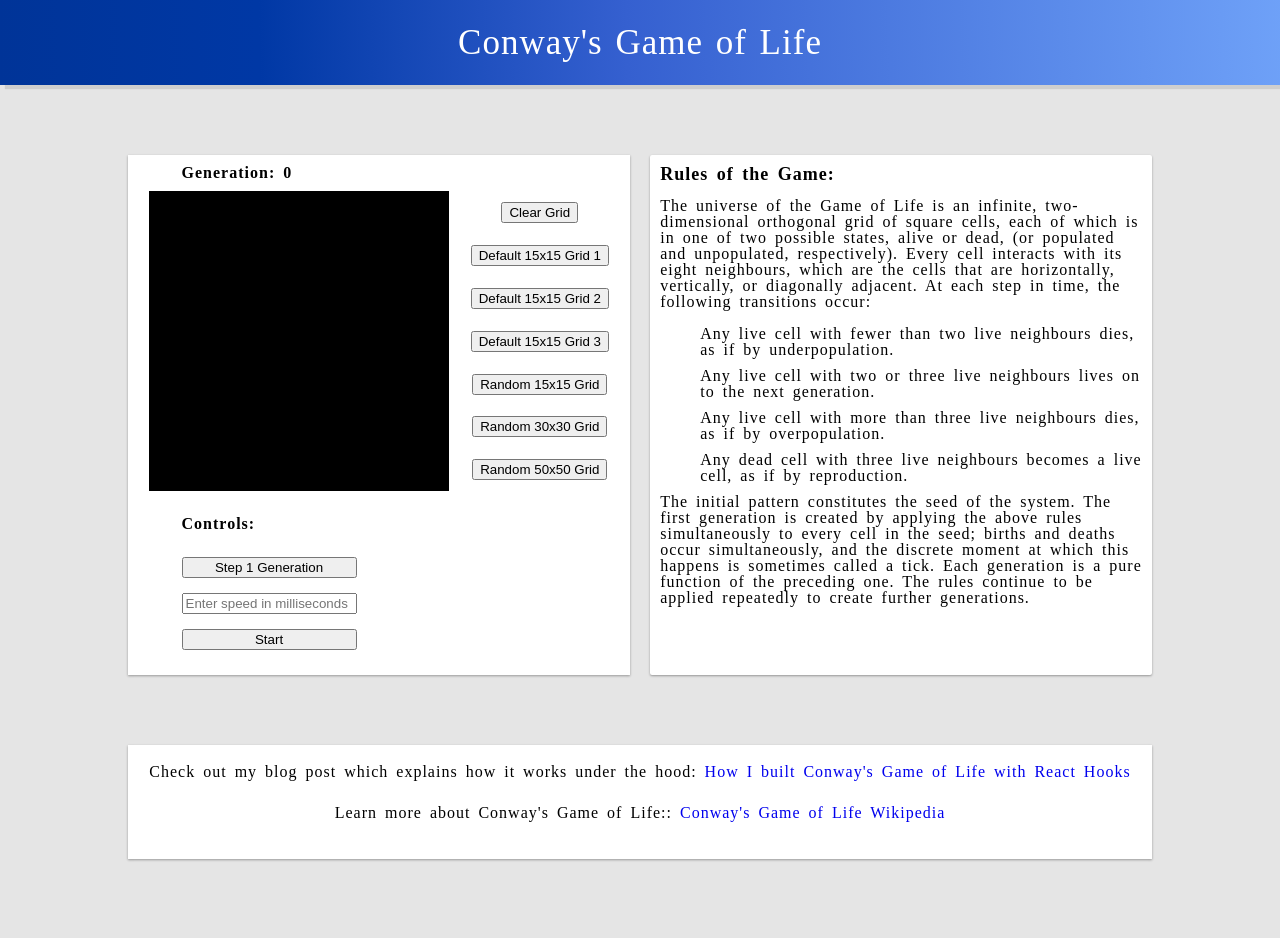
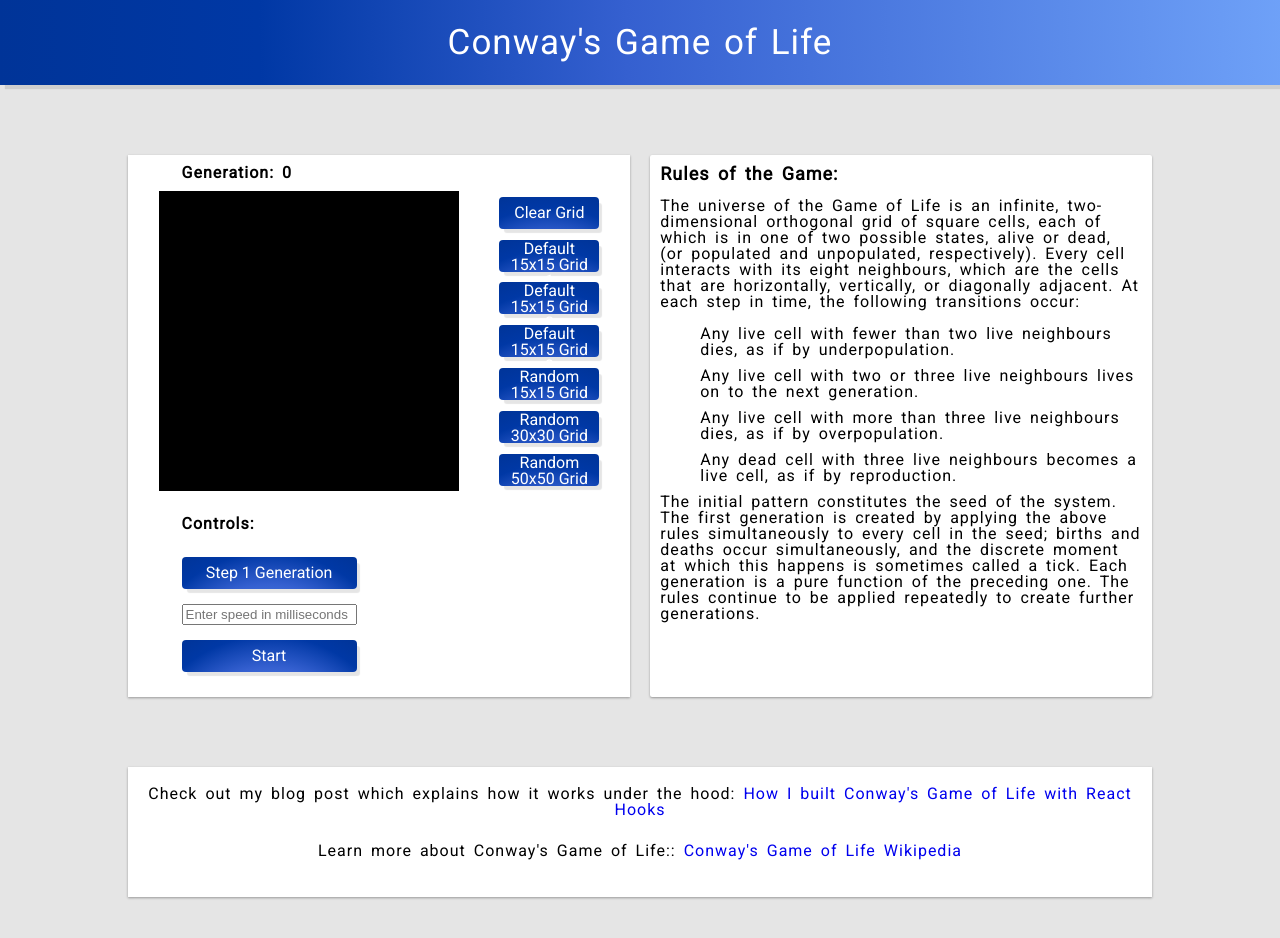
Before and after one commit to Jordan-Stoddard/Conways-Game-Of-Life, a React (Create React App) app: page / in a window 1280 px wide. Shown: the top 938 px of the page. Built offline with nearby package versions, Linux system fonts and the light colour scheme.

Commit message:
Added styles

```diff
--- a/src/styles/reset.scss
+++ b/src/styles/reset.scss
@@ -93,6 +93,7 @@ video {
   list-style: none;
   word-spacing: 0.3rem;
   letter-spacing: 0.1rem;
+  font-family: 'Roboto', 'serif';
 }
 /* HTML5 display-role reset for older browsers */
 article,
@@ -150,3 +151,20 @@ h2,
 h3 {
   color: #333;
 }
+
+button {
+  background: radial-gradient(circle at 50% 400%,#6c9de2 0,#79adff 21.66%,#3560d0 65%,#0038a5 85.5%,#003498 100%);
+  font-family: Roboto;
+  font-style: normal;
+  font-weight: 500;
+  font-size: 1.6rem;
+  line-height: 1.6rem;
+  border: none;
+  color: #fff;
+  box-shadow: 4px 5px 1px -1px rgba(0,0,0,.1);
+  border-radius: 4px;
+  height: 32px;
+  width: 100px;
+  padding: none;
+  cursor: pointer;
+}
```
